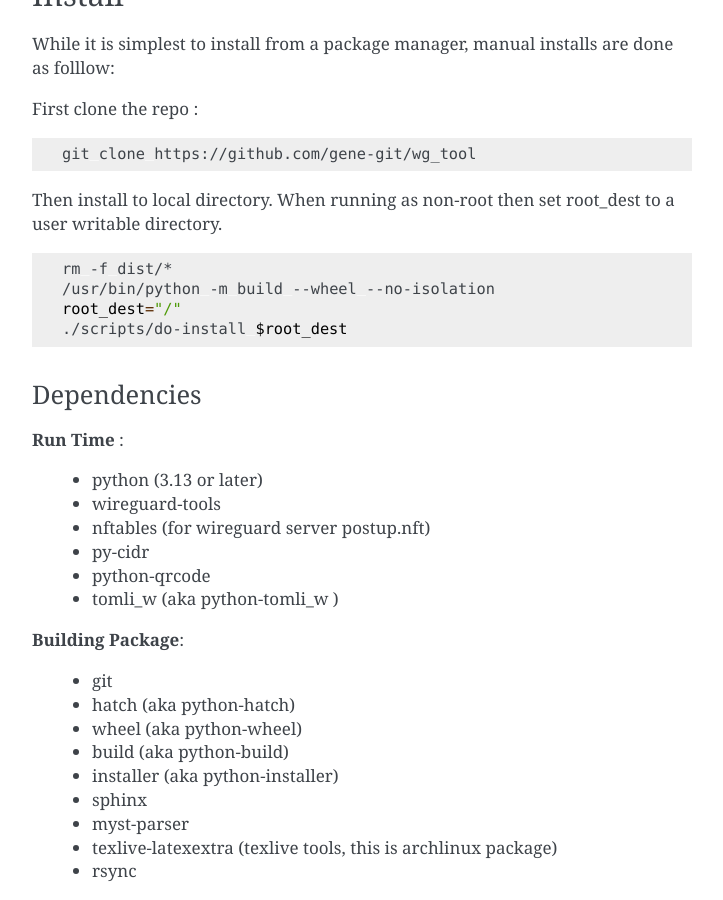
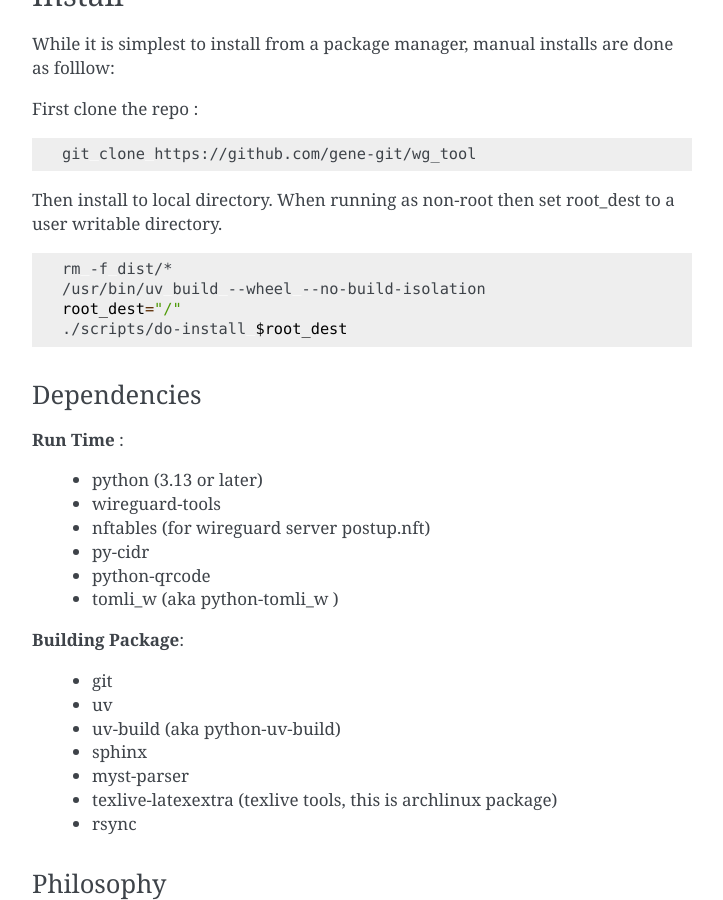
Before and after one commit to gene-git/wg_tool, a Sphinx documentation site: the page built from Docs/Sections/Appendix.rst, in a window 1280 px wide and 900 px high, scrolled down 592 px. Shown: the whole window, without its empty margins (388-1111 px from the left). Built offline with Sphinx 7.4.7, drawn with Linux system fonts in a browser that asks for light colours; pages that are not in the unit, such as notebooks, are missing from menus.

Commit message:
Docs - update manual build instructions for uv (including ubuntu)

```diff
--- a/Docs/Sections/Appendix.rst
+++ b/Docs/Sections/Appendix.rst
@@ -46,7 +46,7 @@ When running as non-root then set root_dest to a user writable directory.
 .. code:: bash
 
     rm -f dist/*
-    /usr/bin/python -m build --wheel --no-isolation
+    /usr/bin/uv build --wheel --no-build-isolation
     root_dest="/"
     ./scripts/do-install $root_dest
 
@@ -65,10 +65,8 @@ Dependencies
 **Building Package**:
 
   * git
-  * hatch (aka python-hatch)
-  * wheel (aka python-wheel)
-  * build (aka python-build)
-  * installer (aka python-installer)
+  * uv
+  * uv-build (aka python-uv-build)
   * sphinx
   * myst-parser
   * texlive-latexextra  (texlive tools, this is archlinux package)
@@ -91,7 +89,7 @@ License
 Created by Gene C. and licensed under the terms of the GPL-2.0-or-later license.
 
  * SPDX-License-Identifier: MIT
- * SPDX-FileCopyrightText: © 2022-present  Gene C <arch@sapience.com>
+ * SPDX-FileCopyrightText: © 2022-present Gene C <arch@sapience.com>
 
 .. _Github: https://github.com/gene-git/wg_tool
 .. _Archlinux AUR: https://aur.archlinux.org/packages/wg_tool
--- a/Docs/conf.py
+++ b/Docs/conf.py
@@ -16,7 +16,7 @@ latex_engine = 'xelatex'
 project = "wg_tool"
 copyright = '2022-%Y, Gene C'
 author = 'Gene C'
-release = "9.2.2"
+release = "9.2.3"
 
 # -- General configuration ---------------------------------------------------
 # https://www.sphinx-doc.org/en/master/usage/configuration.html#general-configuration
--- a/contrib/ubuntu.rst
+++ b/contrib/ubuntu.rst
@@ -36,9 +36,10 @@ Build and install
     $ git clone https://github.com/gene-git/wg_tool
     $ cd wg_tool
 
-    $ sudo pip install hatchling
+    $ sudo pip install uv
+    $ sudo pip install uv-build
 
-    $ /usr/bin/python -m build --wheel --no-isolation
+    $ /usr/bin/uv build --wheel --no-build-isolation
 
     $ sudo ./scripts/do-install /
 
--- a/pyproject.toml
+++ b/pyproject.toml
@@ -17,7 +17,7 @@ classifiers = [
     "Programming Language :: Python :: 3.15",
 ]
 requires-python = ">=3.13"
-version = "9.2.2"
+version = "9.2.3"
 dependencies = []
 
 [project.urls]
--- a/src/wg_tool/utils/version.py
+++ b/src/wg_tool/utils/version.py
@@ -3,7 +3,7 @@
 """
 Project wg_tool
 """
-__version__ = "9.2.2"
+__version__ = "9.2.3"
 __date__ = "2026-01-05"
 __reldev__ = "release"
 
```
Also changed, not shown: 5 other files.
